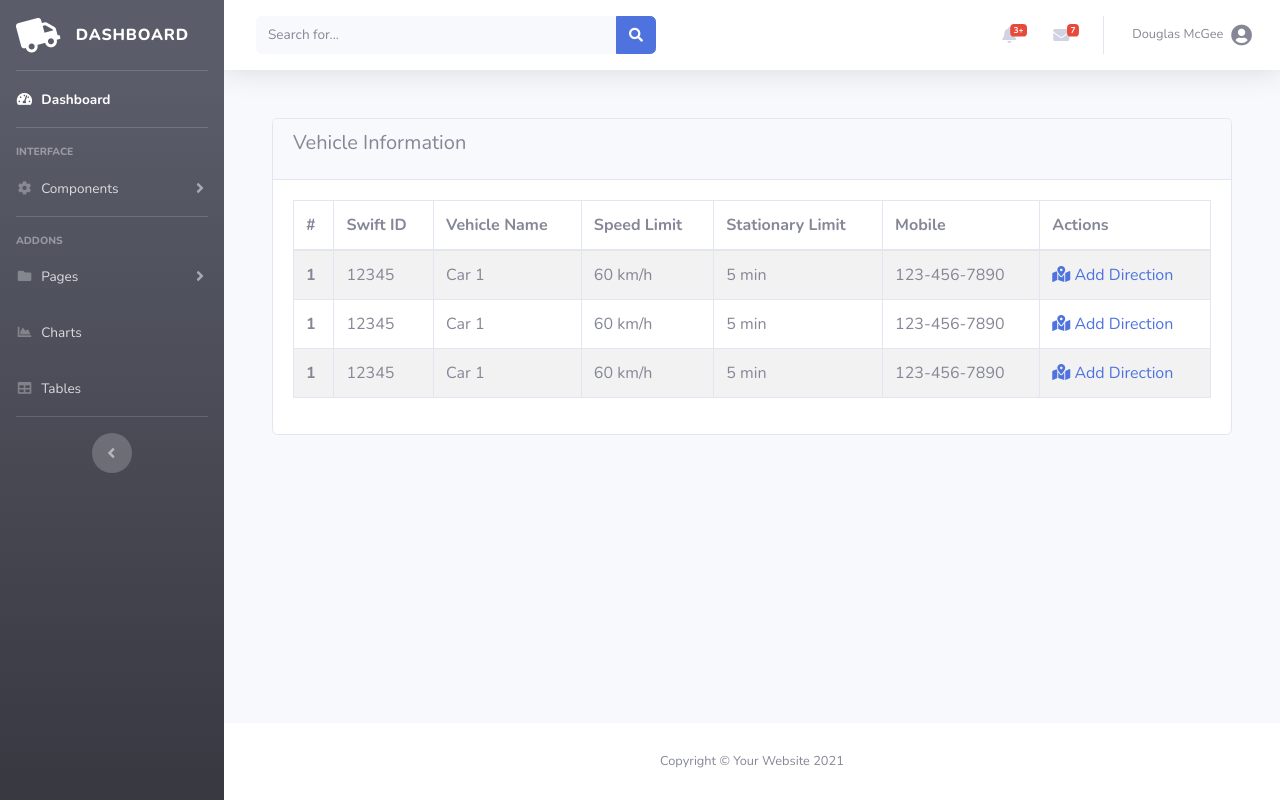
After one commit to ShoaibShoukat2/deliverywebsite, a Django app: page /dashboard/vehicle/ in a window 1280 px wide. The commit adds this page. Run offline with Django 4.2, Linux system fonts and the light colour scheme; some libraries are stand-ins or nearby versions.

Commit message:
Add location tags

```diff
--- a/dashboard/urls.py
+++ b/dashboard/urls.py
@@ -2,6 +2,7 @@ from django.urls import path
 from .views import *
 
 urlpatterns = [
-    path('',index,name='dash-index')
+    path('',index,name='dash-index'),
+    path('vehicle/',Vehicle,name='vehicle-page')
 
 ]
--- a/dashboard/views.py
+++ b/dashboard/views.py
@@ -5,3 +5,10 @@ from django.shortcuts import render
 
 def index(request):
     return render(request,'dashboard/index.html')
+
+
+
+
+
+def Vehicle(request):
+    return render(request,'dashboard/Vehicle.html')
--- /dev/null
+++ b/templates/dashboard/Vehicle.html
@@ -0,0 +1,71 @@
+{% extends 'dashboard/base.html' %}
+{% load static %}
+{% block main_content %}
+
+<div class="container mt-4">
+  <div class="row">
+    <div class="col">
+      <div class="card">
+        <div class="card-header">
+          <h5 class="card-title">Vehicle Information</h5>
+        </div>
+        <div class="card-body">
+          <div class="table-responsive">
+            <table class="table table-striped table-bordered">
+              <thead>
+                <tr>
+                  <th scope="col">#</th>
+                  <th scope="col">Swift ID</th>
+                  <th scope="col">Vehicle Name</th>
+                  <th scope="col">Speed Limit</th>
+                  <th scope="col">Stationary Limit</th>
+                  <th scope="col">Mobile</th>
+                  <th scope="col">Actions</th> <!-- New column for the action icon -->
+                </tr>
+              </thead>
+              <tbody>
+                <tr>
+                  <th scope="row">1</th>
+                  <td>12345</td> <!-- Sample Swift ID -->
+                  <td>Car 1</td> <!-- Sample Vehicle Name -->
+                  <td>60 km/h</td> <!-- Sample Speed Limit -->
+                  <td>5 min</td> <!-- Sample Stationary Limit -->
+                  <td>123-456-7890</td> <!-- Sample Mobile -->
+                  <td><a href="#" onclick="openMap()"><i class="fas fa-map-marked-alt"></i> Add Direction</a></td> <!-- Icon without text -->
+                </tr>
+                <tr>
+                    <th scope="row">1</th>
+                    <td>12345</td> <!-- Sample Swift ID -->
+                    <td>Car 1</td> <!-- Sample Vehicle Name -->
+                    <td>60 km/h</td> <!-- Sample Speed Limit -->
+                    <td>5 min</td> <!-- Sample Stationary Limit -->
+                    <td>123-456-7890</td> <!-- Sample Mobile -->
+                    <td><a href="#" onclick="openMap()"><i class="fas fa-map-marked-alt"></i> Add Direction</a></td> <!-- Icon without text -->
+                  </tr>
+                  <tr>
+                    <th scope="row">1</th>
+                    <td>12345</td> <!-- Sample Swift ID -->
+                    <td>Car 1</td> <!-- Sample Vehicle Name -->
+                    <td>60 km/h</td> <!-- Sample Speed Limit -->
+                    <td>5 min</td> <!-- Sample Stationary Limit -->
+                    <td>123-456-7890</td> <!-- Sample Mobile -->
+                    <td><a href="#" onclick="openMap()"><i class="fas fa-map-marked-alt"></i> Add Direction</a></td> <!-- Icon without text -->
+                  </tr>
+                <!-- Add more rows as needed for additional data -->
+              </tbody>
+            </table>
+          </div>
+        </div>
+      </div>
+    </div>
+  </div>
+</div>
+
+<script>
+  function openMap() {
+    // Replace the URL with your map URL or embed code
+    window.open('https://www.google.com/maps', '_blank');
+  }
+</script>
+
+{% endblock main_content %}
--- a/templates/dashboard/base.html
+++ b/templates/dashboard/base.html
@@ -32,7 +31,7 @@
         <ul class="navbar-nav bg-gradient-dark sidebar sidebar-dark accordion" id="accordionSidebar">
 
             <!-- Sidebar - Brand -->
-            <a class="sidebar-brand d-flex align-items-center justify-content-center" href="index.html">
+            <a class="sidebar-brand d-flex align-items-center justify-content-center" href="/dashboard">
                 <div class="sidebar-brand-icon rotate-n-15">
                     <i class="fas fa-truck"></i>
                 </div>
@@ -45,7 +44,7 @@
 
             <!-- Nav Item - Dashboard -->
             <li class="nav-item active">
-                <a class="nav-link" href="index.html">
+                <a class="nav-link" href="/dashboard">
                     <i class="fas fa-fw fa-tachometer-alt"></i>
                     <span>Dashboard</span></a>
             </li>
@@ -68,7 +67,9 @@
                 <div id="collapseTwo" class="collapse" aria-labelledby="headingTwo" data-parent="#accordionSidebar">
                     <div class="bg-white py-2 collapse-inner rounded">
                         <h6 class="collapse-header">Custom Components:</h6>
-                        <a class="collapse-item" href="buttons.html">Delivery</a>
+                        <a class="collapse-item" href="/dashboard/vehicle">Vehicle</a>
+
+                        <a class="collapse-item" href="/dashboard/delivery">Delivery</a>
                         <a class="collapse-item" href="cards.html">Cards</a>
                     </div>
                 </div>
--- a/templates/dashboard/index.html
+++ b/templates/dashboard/index.html
@@ -4,7 +4,7 @@
  <!-- Project Card Example -->
  <div class="container">
     <div class="row">
-        <div class="col-md-12 text-center">
+        <div class="col-md-12 text-center" style="margin-top: 90px;">
             <img src="{% static 'dashboard/img/roof.png' %}" alt="Vehicle Image" class="img-fluid">
         </div>
         <div class="col-md-12 text-center">
```
Also changed, not shown: other parts of templates/dashboard/base.html (+0 -67 lines).
